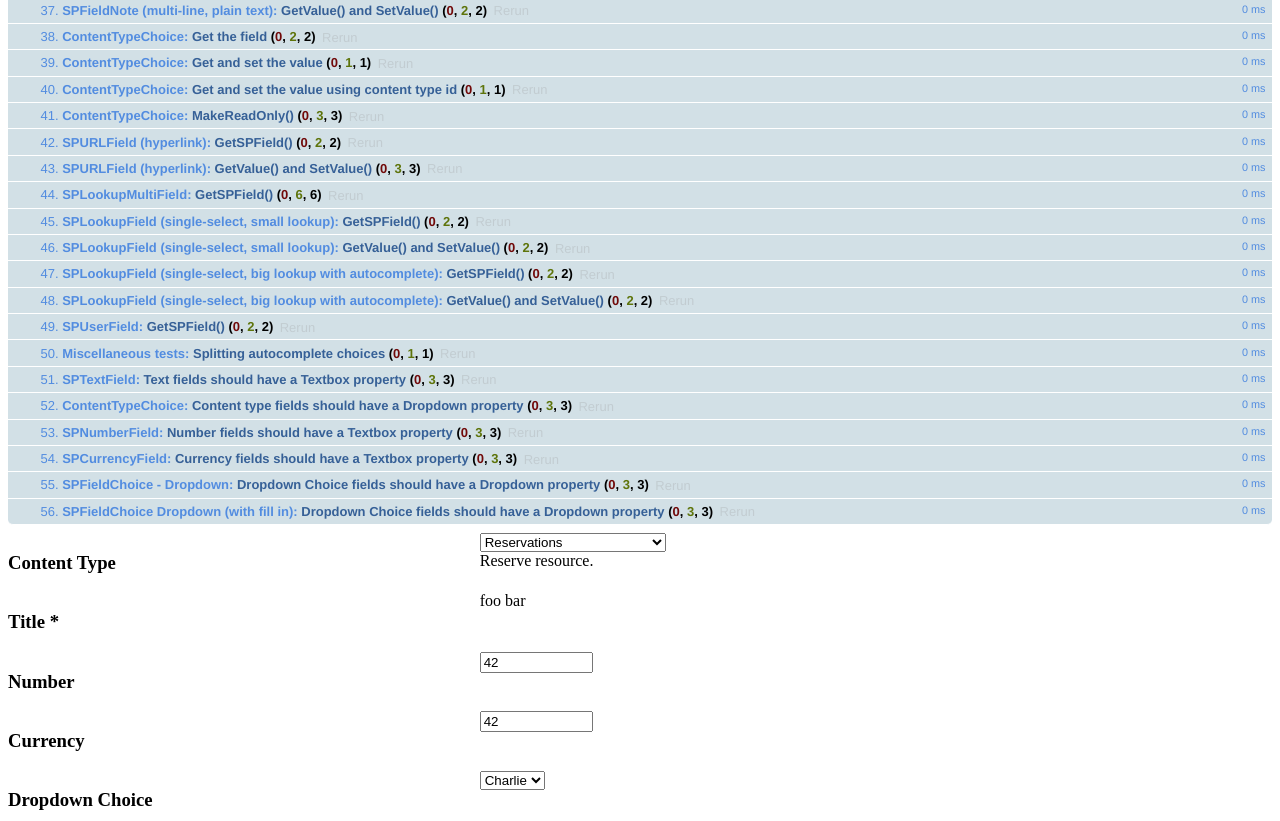
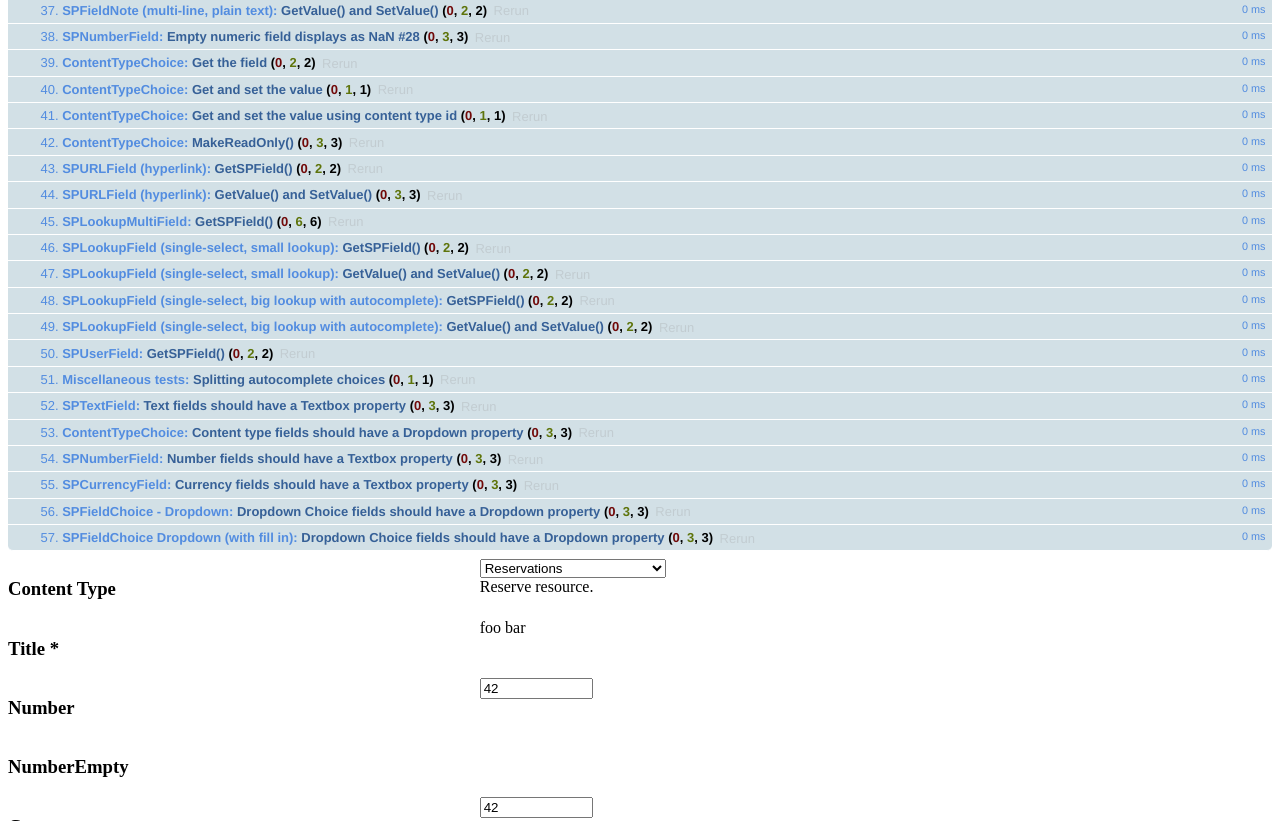
Before and after one commit to kitmenke/sputility, a website: page test/test_list.html in a window 1280 px wide. Shown: the part 1117-1938 px from the top of the page. Drawn offline with Linux system fonts and the light colour scheme.

Commit message:
Number fields without a value now display the read only label as empty instead of NaN (fixes #28).

```diff
--- a/src/sputility.js
+++ b/src/sputility.js
@@ -463,6 +463,29 @@ var SPUtility = (function ($) {
     */
    SPNumberField.prototype.GetValue = function () {
       return convertStringToNumber($(this.Textbox).val());
+   };
+
+   // override SetValue function to prevent NaN
+   SPNumberField.prototype.SetValue = function (value) {
+      $(this.Textbox).val(value);
+      this._updateReadOnlyLabel(this.GetValueString());
+      return this;
+   };
+
+   SPNumberField.prototype.GetValueString = function () {
+      var val = this.GetValue();
+      if (isNaN(val)) {
+         val = "";
+      } else {
+         val = val.toString();
+      }
+      return val;
+   };
+
+   // Override the default MakeReadOnly function to allow displaying
+   // empty number fields as empty string instead of NaN
+   SPNumberField.prototype.MakeReadOnly = function () {
+      return this._makeReadOnly(this.GetValueString());
    };
 
 
--- a/test/test_list.html
+++ b/test/test_list.html
@@ -68,6 +68,23 @@
 
             </td>
           </tr>
+
+          <tr>
+              <td nowrap="true" valign="top" width="190px" class="ms-formlabel"><h3 class="ms-standardheader">
+              <nobr>NumberEmpty</nobr>
+            </h3></td>
+              <td valign="top" class="ms-formbody">
+              <!-- FieldName="NumberEmpty"
+                 FieldInternalName="NumberEmpty"
+                 FieldType="SPFieldNumber"
+                -->
+                <span dir="none">
+              <input name="ctl00$m$g_b2a76005_5d3d_4591_9f83_b32d5af4e808$ctl00$ctl05$ctl08$ctl00$ctl00$ctl04$ctl00$ctl00$TextField" type="text" id="ctl00_m_g_b2a76005_5d3d_4591_9f83_b32d5af4e808_ctl00_ctl05_ctl08_ctl00_ctl00_ctl04_ctl00_ctl00_TextField" title="Number" class="ms-input" size="11" style="ime-mode:inactive;" /><br />
+            </span>
+
+
+              </td>
+            </tr>
 
             <tr>
             <td nowrap="true" valign="top" width="190px" class="ms-formlabel"><h3 class="ms-standardheader">
--- a/test/test_list.js
+++ b/test/test_list.js
@@ -1,5 +1,19 @@
 /* Tests specific to SharePoint lists */
 (function($) {
+   module("SPNumberField");
+
+   test('Empty numeric field displays as NaN #28', function() {
+      expect(3);
+      var field = SPUtility.GetSPField('NumberEmpty');
+      // field has no value set
+      field.MakeReadOnly();
+      strictEqual(field.ReadOnlyLabel.text(), "", "Read only label should be empty string.");
+      field.SetValue(42);
+      strictEqual(field.ReadOnlyLabel.text(), "42", "Read only label should be 42.");
+      field.SetValue();
+      strictEqual(field.ReadOnlyLabel.text(), "", "Read only label should be empty string.");
+   });
+
    module("ContentTypeChoice", {
       setup: function() {
          this.field = SPUtility.GetSPField('Content Type');
```
